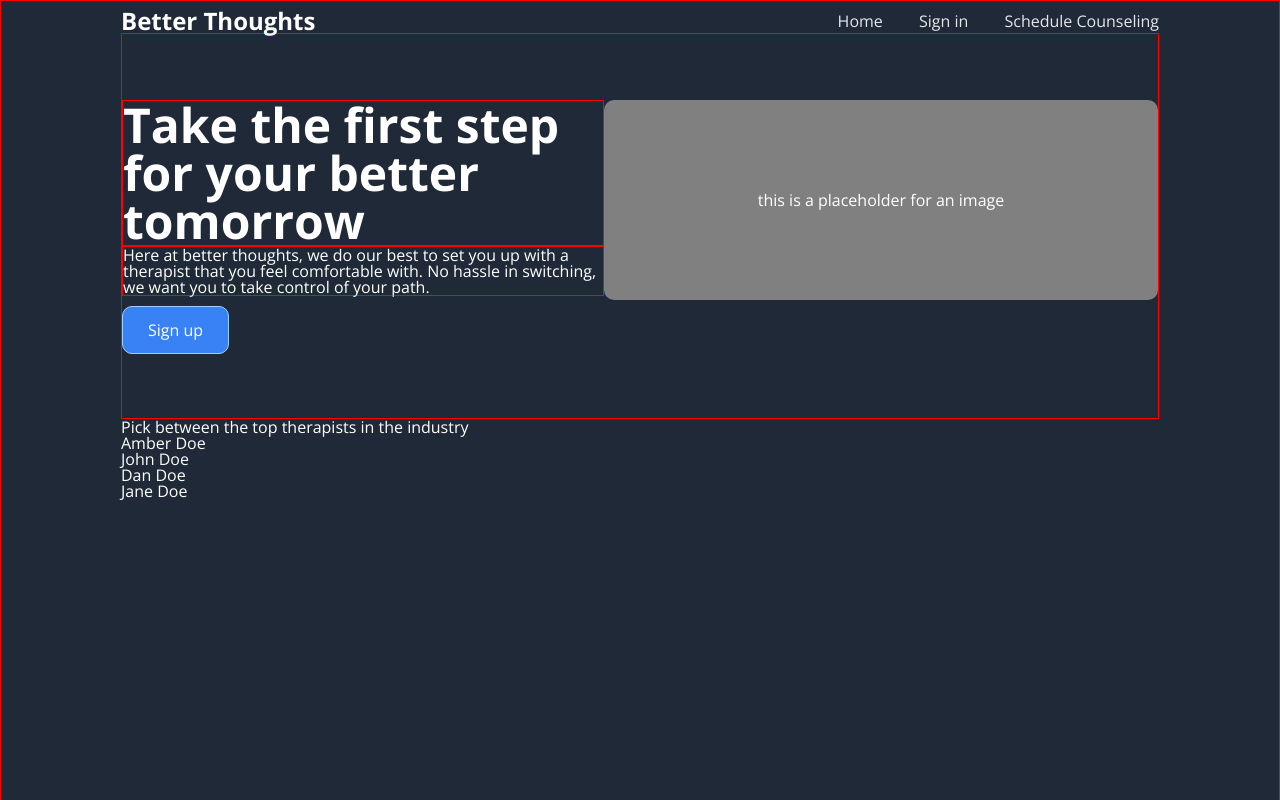
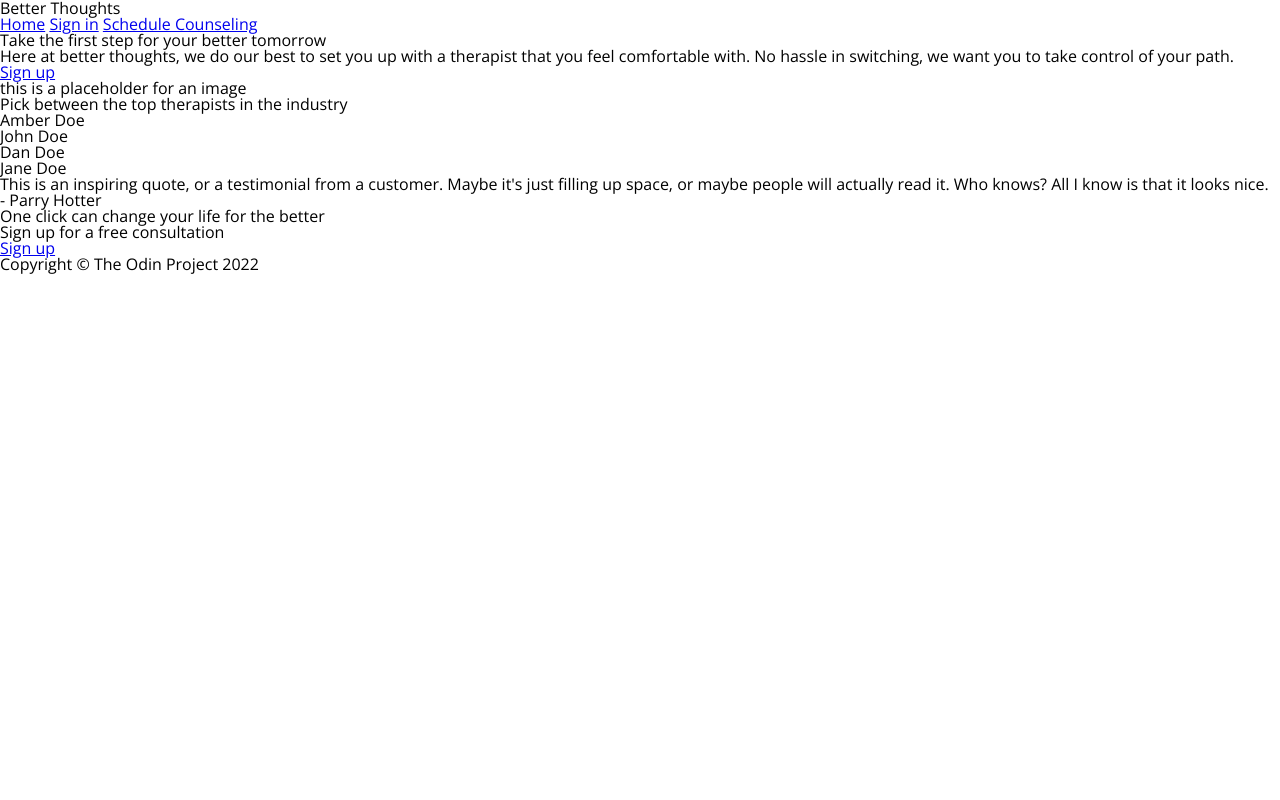
Before and after one commit to liamdewitt/landing_page, a plain HTML site: page index.html in a window 1280 px wide. Shown: the top 800 px of the page. Drawn offline with nearby package versions, Linux system fonts and the light colour scheme.

Commit message:
complete redoing of css

```diff
--- a/index.html
+++ b/index.html
@@ -18,7 +18,6 @@
             <a href="#/" class="nav signin">Sign in</a>
             <a href="#/" class="nav schedule">Schedule Counseling</a>
         </nav>
-    </header>
 
     <section class="topsection">
         <div>
@@ -29,8 +28,11 @@
             </p>
             <a href="#/" class="signup">Sign up</a>
         </div>
-        <div class="imgholder">this is a placeholder for an image</div>
-    </section>
+        <div class="imgcontainer">
+            <span class="imgholder">this is a placeholder for an image</span>
+            <!-- <div class="imgholder">this is a placeholder for an image</div> -->
+        </div>
+    </header>
 
     <section class="therapists">
         <h1>Pick between the top therapists in the industry</h1>
--- a/style.css
+++ b/style.css
@@ -133,107 +133,3 @@ html {
     box-sizing: border-box;
     /* for border-box, this makes it so the border width is taken into account*/
 }
-
-body {
-    background-color: #1f2937;
-    color: white;
-    border: 1px solid red;
-    height: 100%;
-    padding-left: 120px;
-    padding-right: 120px;
-
-    /* justify-content: center; */
-    /* centers on the main axis */
-    /* align-items: center; */
-    /* centers on the cross axis */
-    /* without a height, it can't move through the cross axis
-    with min-height, we make the height 100% of the screen, making it able to
-    be placed in the middle of the cross axis using align-items.*/
-}
-
-header {
-    display: flex;
-    /* border: 1px solid red; */
-    justify-content: space-between;
-    align-items: center;
-    padding-top: 8px;
-    text-decoration: none;
-    background-color: #1f2937;
-    color: white;
-}
-
-.headerlogo {
-    /* border: 1px solid red; */
-    font-weight: 700;
-    font-size: 24px;
-}
-
-.nav {
-    /* border: 1px solid red; */
-    color: #e5e7eb;
-}
-
-.nav.signin,
-.nav.schedule {
-    margin-left: 32px;
-}
-
-a {
-    text-decoration: none;
-    color: white;
-}
-
-.topsection {
-    border: 1px solid red;
-    display: flex;
-    /* align-items: center; */
-    flex-direction: row;
-    background-color: #1f2937;
-    color: white;
-    /* height: 24em; */
-}
-
-.mainsection {
-    border: 1px solid red;
-    font-size: 48px;
-    font-weight: 800;
-    margin-top: 66px;
-    max-width: 10em;
-
-}
-
-.subtext {
-    border: 1px solid red;
-    max-width: 30em;
-}
-
-.signup {
-    display: inline-block;
-    border: 1px solid #9dd1ff;
-    background-color: #3882f6;
-    border-radius: 10px;
-    padding: 15px 25px;
-    color: white;
-    display: inline-block;
-    margin: 10px 0;
-    transition: background-color 200ms ease-in-out;
-    /* inline block basically makes it so that the css added stays
-        within the line */
-
-}
-
-.imgholder{
-    display: flex;
-    flex-grow: 1;
-    /* flex-grow to allow it to fill main axis space */
-    height: 200px;
-    background-color: gray;
-    margin-top: 66px;
-    align-items: center;
-    justify-content: center;
-    border-radius: 10px;
-}
-
- section, footer {
-    height: 24em;
-}
```
